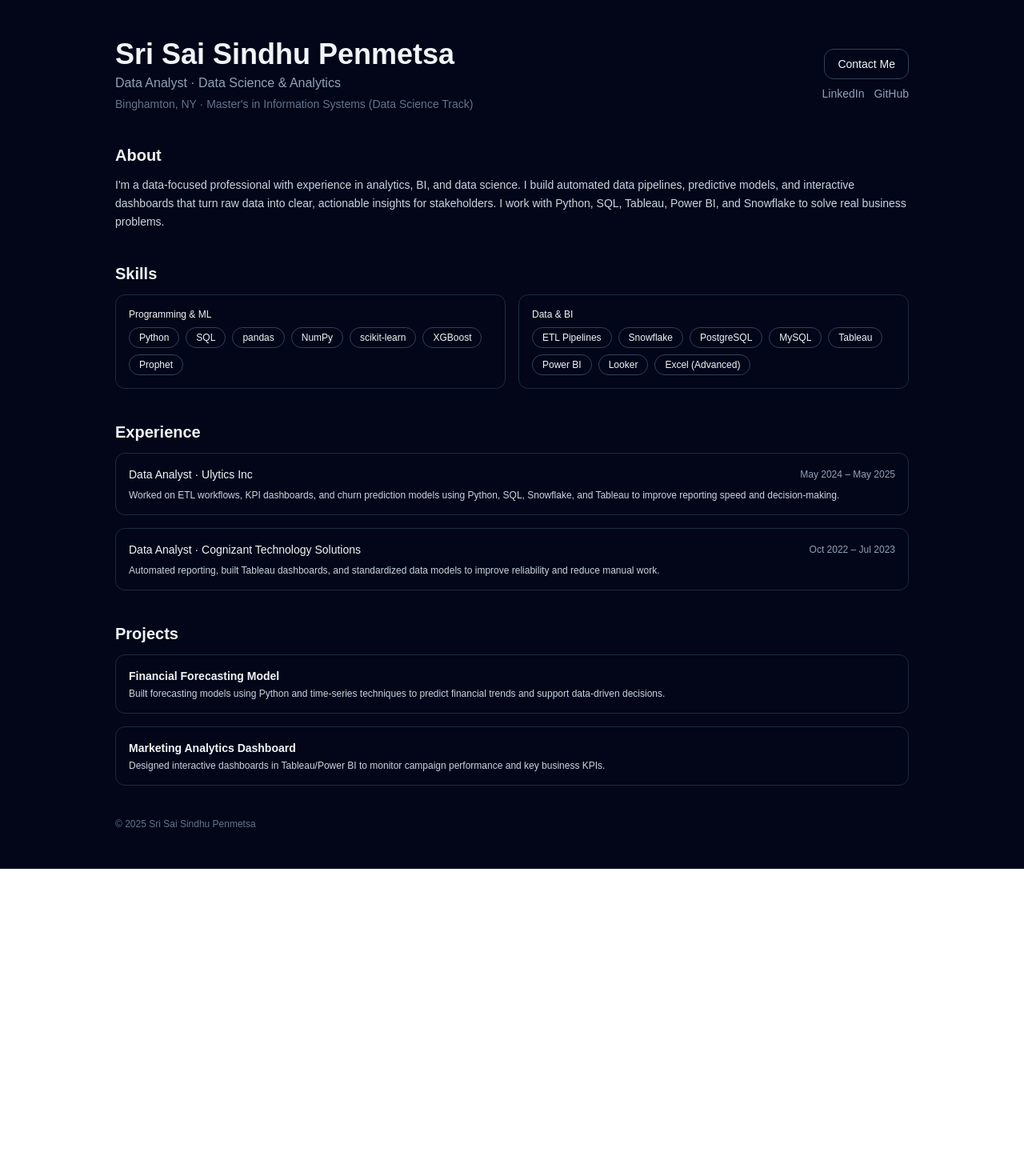
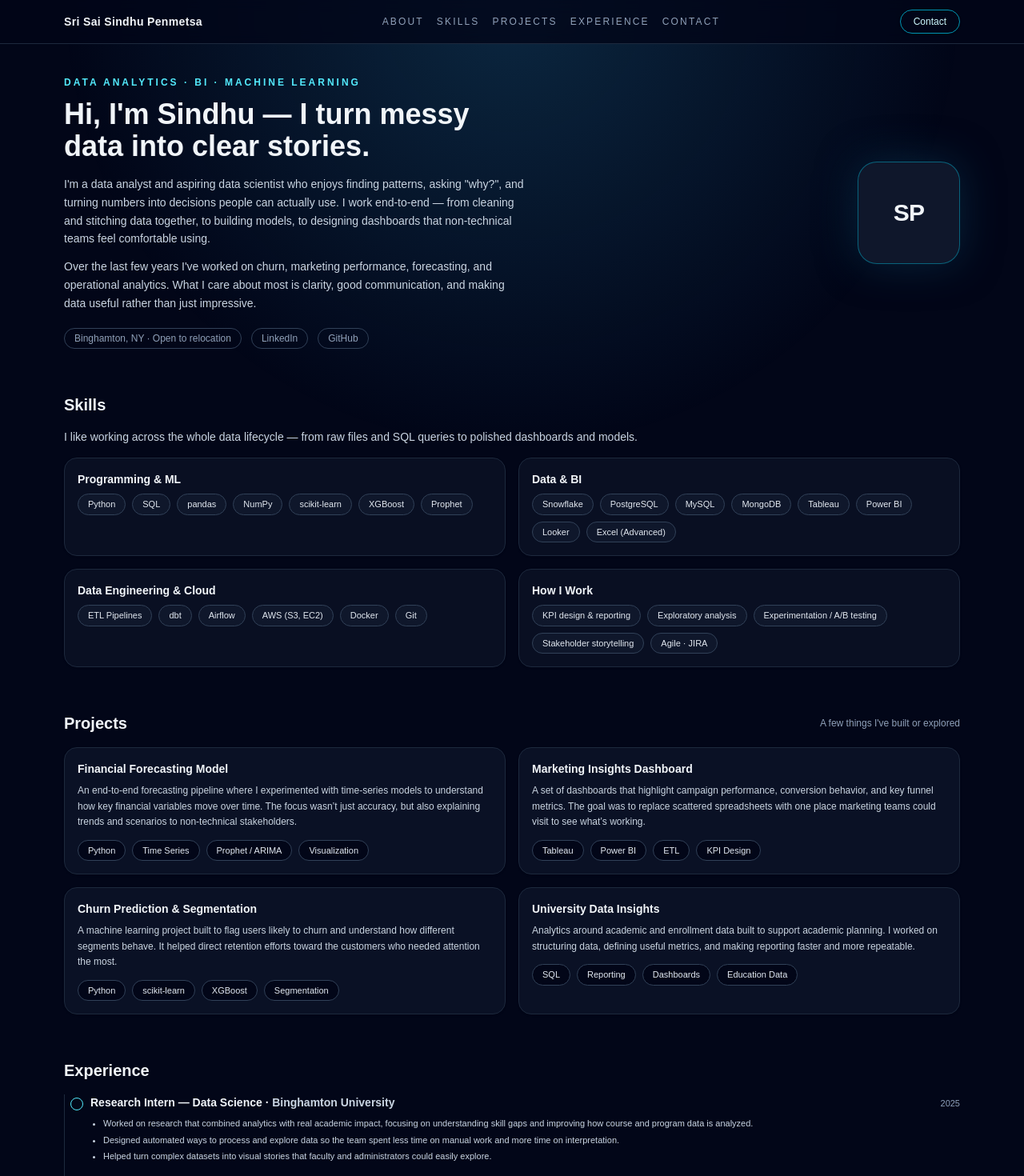
Before and after one commit to SindhuVarmaa/my-portfolio, a Next.js app: page / in a window 1280 px wide. Shown: the top 1470 px of the page at 80% size. Before the commit the page ends 1086 px from the top, so only its background shows below. Built offline with nearby package versions, Linux system fonts and the light colour scheme.

Commit message:
Improve portfolio layout and rewrite experience content

```diff
--- a/app/page.tsx
+++ b/app/page.tsx
@@ -1,170 +1,351 @@
+const SECTIONS = ["about", "skills", "projects", "experience", "contact"];
+
 export default function Home() {
   return (
     <main className="min-h-screen bg-slate-950 text-slate-100">
-      <div className="max-w-5xl mx-auto px-4 py-10 sm:py-12">
-        {/* Header */}
-        <header className="flex flex-col sm:flex-row sm:items-center sm:justify-between gap-4 mb-10">
-          <div>
-            <h1 className="text-3xl sm:text-4xl font-bold">
+      {/* soft gradient background */}
+      <div className="pointer-events-none fixed inset-0 bg-[radial-gradient(circle_at_top,_rgba(56,189,248,0.18),_transparent_55%)]" />
+
+      <div className="relative z-10">
+        {/* NAVBAR */}
+        <nav className="sticky top-0 z-20 border-b border-slate-800 bg-slate-950/80 backdrop-blur">
+          <div className="mx-auto flex max-w-6xl items-center justify-between px-4 py-3">
+            <span className="text-sm font-semibold tracking-wide">
               Sri Sai Sindhu Penmetsa
-            </h1>
-            <p className="text-slate-400 text-sm sm:text-base mt-1">
-              Data Analyst · Data Science & Analytics
-            </p>
-            <p className="text-slate-500 text-xs sm:text-sm mt-1">
-              Binghamton, NY · Master&apos;s in Information Systems (Data Science Track)
-            </p>
+            </span>
+            <div className="hidden gap-4 text-xs sm:flex">
+              {SECTIONS.map((id) => (
+                <a
+                  key={id}
+                  href={`#${id}`}
+                  className="uppercase tracking-[0.18em] text-slate-400 hover:text-cyan-300"
+                >
+                  {id}
+                </a>
+              ))}
             </div>
-
-          <div className="flex flex-col items-start sm:items-end gap-2 text-xs sm:text-sm">
             <a
               href="mailto:sindhuvarmaa2001@gmail.com"
-              className="inline-flex items-center justify-center rounded-xl px-4 py-2 border border-slate-700 hover:bg-slate-900 transition"
+              className="rounded-full border border-cyan-400/70 px-4 py-1.5 text-xs font-medium text-cyan-100 shadow-sm hover:bg-cyan-500/10"
             >
-              Contact Me
+              Contact
             </a>
-            <div className="flex gap-3 text-slate-400">
+          </div>
+        </nav>
+
+        {/* MAIN WRAPPER */}
+        <div className="mx-auto max-w-6xl px-4 pb-16 pt-8 sm:pt-10">
+          {/* HERO / ABOUT SHORT */}
+          <section
+            id="about"
+            className="mb-14 flex flex-col gap-8 sm:flex-row sm:items-center sm:justify-between"
+          >
+            <div className="max-w-xl">
+              <p className="text-xs font-semibold uppercase tracking-[0.25em] text-cyan-300">
+                Data Analytics · BI · Machine Learning
+              </p>
+              <h1 className="mt-3 text-3xl font-bold sm:text-4xl">
+                Hi, I&apos;m Sindhu — I turn messy data into clear stories.
+              </h1>
+              <p className="mt-4 text-sm leading-relaxed text-slate-300">
+                I&apos;m a data analyst and aspiring data scientist who enjoys
+                finding patterns, asking &quot;why?&quot;, and turning numbers
+                into decisions people can actually use. I work end-to-end — from
+                cleaning and stitching data together, to building models, to
+                designing dashboards that non-technical teams feel comfortable
+                using.
+              </p>
+              <p className="mt-3 text-sm leading-relaxed text-slate-300">
+                Over the last few years I&apos;ve worked on churn, marketing
+                performance, forecasting, and operational analytics. What I care
+                about most is clarity, good communication, and making data
+                useful rather than just impressive.
+              </p>
+              <div className="mt-5 flex flex-wrap items-center gap-3 text-xs text-slate-400">
+                <span className="rounded-full border border-slate-700 px-3 py-1">
+                  Binghamton, NY · Open to relocation
+                </span>
                 <a
-                href="https://www.linkedin.com/"
+                  href="www.linkedin.com/in/sri-sai-sindhu-penmetsa-03b1511ab"
                   target="_blank"
                   rel="noreferrer"
-                className="hover:text-slate-100"
+                  className="rounded-full border border-slate-700 px-3 py-1 hover:border-cyan-400 hover:text-cyan-300"
                 >
                   LinkedIn
                 </a>
                 <a
-                href="https://github.com/"
+                  href="https://github.com/SindhuVarmaa"
                   target="_blank"
                   rel="noreferrer"
-                className="hover:text-slate-100"
+                  className="rounded-full border border-slate-700 px-3 py-1 hover:border-cyan-400 hover:text-cyan-300"
                 >
                   GitHub
                 </a>
               </div>
             </div>
-        </header>
 
-        {/* About */}
-        <section className="mb-10">
-          <h2 className="text-xl font-semibold mb-3">About</h2>
-          <p className="text-slate-300 text-sm leading-relaxed">
-            I&apos;m a data-focused professional with experience in analytics, BI,
-            and data science. I build automated data pipelines, predictive models,
-            and interactive dashboards that turn raw data into clear, actionable
-            insights for stakeholders. I work with Python, SQL, Tableau, Power BI,
-            and Snowflake to solve real business problems.
-          </p>
+            {/* avatar style initials */}
+            <div className="flex justify-center sm:block">
+              <div className="relative h-32 w-32 rounded-3xl border border-cyan-400/40 bg-slate-900 shadow-[0_0_50px_rgba(8,47,73,0.7)]">
+                <div className="flex h-full w-full items-center justify-center text-3xl font-semibold tracking-tight">
+                  SP
+                </div>
+              </div>
+            </div>
           </section>
 
-        {/* Skills */}
-        <section className="mb-10">
-          <h2 className="text-xl font-semibold mb-3">Skills</h2>
-          <div className="grid grid-cols-1 sm:grid-cols-2 gap-4 text-xs">
-            <div className="border border-slate-800 rounded-xl p-4">
-              <p className="font-medium mb-2">Programming & ML</p>
-              <div className="flex flex-wrap gap-2">
-                {[
-                  'Python',
-                  'SQL',
-                  'pandas',
-                  'NumPy',
-                  'scikit-learn',
-                  'XGBoost',
-                  'Prophet',
-                ].map((item) => (
+          {/* SKILLS */}
+          <section id="skills" className="mb-14">
+            <h2 className="mb-4 text-xl font-semibold">Skills</h2>
+            <p className="mb-4 text-sm text-slate-300">
+              I like working across the whole data lifecycle — from raw files
+              and SQL queries to polished dashboards and models.
+            </p>
+            <div className="grid gap-4 md:grid-cols-2">
+              <SkillCard
+                title="Programming & ML"
+                items={[
+                  "Python",
+                  "SQL",
+                  "pandas",
+                  "NumPy",
+                  "scikit-learn",
+                  "XGBoost",
+                  "Prophet",
+                ]}
+              />
+              <SkillCard
+                title="Data & BI"
+                items={[
+                  "Snowflake",
+                  "PostgreSQL",
+                  "MySQL",
+                  "MongoDB",
+                  "Tableau",
+                  "Power BI",
+                  "Looker",
+                  "Excel (Advanced)",
+                ]}
+              />
+              <SkillCard
+                title="Data Engineering & Cloud"
+                items={[
+                  "ETL Pipelines",
+                  "dbt",
+                  "Airflow",
+                  "AWS (S3, EC2)",
+                  "Docker",
+                  "Git",
+                ]}
+              />
+              <SkillCard
+                title="How I Work"
+                items={[
+                  "KPI design & reporting",
+                  "Exploratory analysis",
+                  "Experimentation / A/B testing",
+                  "Stakeholder storytelling",
+                  "Agile · JIRA",
+                ]}
+              />
+            </div>
+          </section>
+
+          {/* PROJECTS */}
+          <section id="projects" className="mb-14">
+            <div className="mb-4 flex items-center justify-between gap-2">
+              <h2 className="text-xl font-semibold">Projects</h2>
+              <span className="text-xs text-slate-400">
+                A few things I&apos;ve built or explored
+              </span>
+            </div>
+            <div className="grid gap-4 md:grid-cols-2">
+              <ProjectCard
+                title="Financial Forecasting Model"
+                description="An end-to-end forecasting pipeline where I experimented with time-series models to understand how key financial variables move over time. The focus wasn’t just accuracy, but also explaining trends and scenarios to non-technical stakeholders."
+                tags={["Python", "Time Series", "Prophet / ARIMA", "Visualization"]}
+              />
+              <ProjectCard
+                title="Marketing Insights Dashboard"
+                description="A set of dashboards that highlight campaign performance, conversion behavior, and key funnel metrics. The goal was to replace scattered spreadsheets with one place marketing teams could visit to see what’s working."
+                tags={["Tableau", "Power BI", "ETL", "KPI Design"]}
+              />
+              <ProjectCard
+                title="Churn Prediction & Segmentation"
+                description="A machine learning project built to flag users likely to churn and understand how different segments behave. It helped direct retention efforts toward the customers who needed attention the most."
+                tags={["Python", "scikit-learn", "XGBoost", "Segmentation"]}
+              />
+              <ProjectCard
+                title="University Data Insights"
+                description="Analytics around academic and enrollment data built to support academic planning. I worked on structuring data, defining useful metrics, and making reporting faster and more repeatable."
+                tags={["SQL", "Reporting", "Dashboards", "Education Data"]}
+              />
+            </div>
+          </section>
+
+          {/* EXPERIENCE */}
+          <section id="experience" className="mb-14">
+            <h2 className="mb-4 text-xl font-semibold">Experience</h2>
+            <div className="space-y-4 border-l border-slate-800 pl-4">
+              <ExperienceItem
+                role="Research Intern — Data Science"
+                company="Binghamton University"
+                period="2025"
+                bullets={[
+                  "Worked on research that combined analytics with real academic impact, focusing on understanding skill gaps and improving how course and program data is analyzed.",
+                  "Designed automated ways to process and explore data so the team spent less time on manual work and more time on interpretation.",
+                  "Helped turn complex datasets into visual stories that faculty and administrators could easily explore.",
+                ]}
+              />
+              <ExperienceItem
+                role="Data Analyst"
+                company="Ulytics Inc"
+                period="2024 – 2025"
+                bullets={[
+                  "Helped teams understand their customers better by automating data workflows, building churn and performance analyses, and designing dashboards used in day-to-day decision making.",
+                  "Streamlined ETL processes so reporting went from slow and manual to fast and mostly automated, giving stakeholders quicker access to the metrics they cared about.",
+                  "Focused on turning loose business questions into clear, structured analytics that answered not just 'what happened' but also 'what should we do next?'.",
+                ]}
+              />
+              <ExperienceItem
+                role="Data Analyst"
+                company="Cognizant Technology Solutions"
+                period="2022 – 2023"
+                bullets={[
+                  "Supported enterprise clients by building reliable reporting layers and standardizing KPIs across teams so everyone was working from the same numbers.",
+                  "Optimized SQL and reporting logic to reduce confusion, duplicate work, and conflicting versions of the truth.",
+                  "Collaborated with non-technical stakeholders to make dashboards and reports feel approachable, not intimidating.",
+                ]}
+              />
+              <ExperienceItem
+                role="Early Analytics & Reporting Work"
+                company="Academic & Internship Projects"
+                period="Earlier Experience"
+                bullets={[
+                  "Got hands-on with the basics: cleaning noisy datasets, running exploratory analysis, and creating simple dashboards to answer concrete questions.",
+                  "Learned the importance of documentation, reproducibility, and communication, not just code or queries.",
+                  "Used this phase to build confidence with tools like Python, SQL, and BI platforms before taking on more complex projects.",
+                ]}
+              />
+            </div>
+          </section>
+
+          {/* CONTACT */}
+          <section id="contact" className="mb-4">
+            <h2 className="mb-3 text-xl font-semibold">Get in Touch</h2>
+            <p className="text-sm text-slate-300">
+              I&apos;m always happy to talk about data roles, analytics projects,
+              or collaborations. If you&apos;re looking for someone who enjoys
+              both the technical side and the storytelling side of data, feel
+              free to reach out.
+            </p>
+            <div className="mt-4 flex flex-wrap items-center gap-3 text-sm">
+              <a
+                href="mailto:sindhuvarmaa2001@gmail.com"
+                className="rounded-full bg-cyan-500 px-4 py-2 text-xs font-medium text-slate-950 shadow hover:bg-cyan-400"
+              >
+                Email me
+              </a>
+              <span className="text-xs text-slate-400">
+                Or connect with me on{" "}
+                <a
+                  href="https://www.linkedin.com/"
+                  target="_blank"
+                  rel="noreferrer"
+                  className="text-cyan-300 underline-offset-2 hover:underline"
+                >
+                  LinkedIn
+                </a>
+                .
+              </span>
+            </div>
+          </section>
+
+          {/* FOOTER */}
+          <footer className="mt-8 border-t border-slate-800 pt-4 text-xs text-slate-500">
+            © {new Date().getFullYear()} Sri Sai Sindhu Penmetsa · Built with
+            Next.js &amp; Tailwind CSS.
+          </footer>
+        </div>
+      </div>
+    </main>
+  );
+}
+
+/* Reusable components */
+
+function SkillCard({ title, items }: { title: string; items: string[] }) {
+  return (
+    <div className="rounded-2xl border border-slate-800 bg-slate-900/60 p-4 shadow-sm">
+      <p className="mb-2 text-sm font-semibold text-slate-100">{title}</p>
+      <div className="flex flex-wrap gap-2 text-[11px] text-slate-200">
+        {items.map((item) => (
           <span
             key={item}
-                    className="rounded-full border border-slate-700 px-3 py-1"
+            className="rounded-full border border-slate-700 bg-slate-900 px-3 py-1"
           >
             {item}
           </span>
         ))}
       </div>
     </div>
-            <div className="border border-slate-800 rounded-xl p-4">
-              <p className="font-medium mb-2">Data & BI</p>
-              <div className="flex flex-wrap gap-2">
-                {[
-                  'ETL Pipelines',
-                  'Snowflake',
-                  'PostgreSQL',
-                  'MySQL',
-                  'Tableau',
-                  'Power BI',
-                  'Looker',
-                  'Excel (Advanced)',
-                ].map((item) => (
+  );
+}
+
+function ProjectCard({
+  title,
+  description,
+  tags,
+}: {
+  title: string;
+  description: string;
+  tags: string[];
+}) {
+  return (
+    <div className="flex flex-col rounded-2xl border border-slate-800 bg-slate-900/70 p-4 shadow-sm hover:border-cyan-400/60 hover:shadow-cyan-500/10">
+      <h3 className="text-sm font-semibold text-slate-100">{title}</h3>
+      <p className="mt-2 text-xs leading-relaxed text-slate-300">
+        {description}
+      </p>
+      <div className="mt-3 flex flex-wrap gap-2 text-[11px] text-slate-200">
+        {tags.map((tag) => (
           <span
-                    key={item}
-                    className="rounded-full border border-slate-700 px-3 py-1"
+            key={tag}
+            className="rounded-full border border-slate-700 bg-slate-950 px-3 py-1"
           >
-                    {item}
+            {tag}
           </span>
         ))}
       </div>
     </div>
-          </div>
-        </section>
-
-        {/* Experience */}
-        <section className="mb-10">
-          <h2 className="text-xl font-semibold mb-3">Experience</h2>
-          <div className="space-y-4 text-sm">
-            <div className="border border-slate-800 rounded-xl p-4">
-              <div className="flex flex-col sm:flex-row sm:justify-between sm:items-center gap-1">
-                <p className="font-medium">
-                  Data Analyst · Ulytics Inc
-                </p>
-                <p className="text-xs text-slate-400">May 2024 – May 2025</p>
-              </div>
-              <p className="text-slate-300 text-xs mt-2">
-                Worked on ETL workflows, KPI dashboards, and churn prediction models
-                using Python, SQL, Snowflake, and Tableau to improve reporting speed
-                and decision-making.
-              </p>
-            </div>
-
-            <div className="border border-slate-800 rounded-xl p-4">
-              <div className="flex flex-col sm:flex-row sm:justify-between sm:items-center gap-1">
-                <p className="font-medium">
-                  Data Analyst · Cognizant Technology Solutions
-                </p>
-                <p className="text-xs text-slate-400">Oct 2022 – Jul 2023</p>
-              </div>
-              <p className="text-slate-300 text-xs mt-2">
-                Automated reporting, built Tableau dashboards, and standardized data
-                models to improve reliability and reduce manual work.
-              </p>
-            </div>
-          </div>
-        </section>
-
-        {/* Projects */}
-        <section className="mb-10">
-          <h2 className="text-xl font-semibold mb-3">Projects</h2>
-          <div className="space-y-4 text-sm">
-            <div className="border border-slate-800 rounded-xl p-4">
-              <h3 className="font-semibold">Financial Forecasting Model</h3>
-              <p className="text-slate-300 text-xs mt-1">
-                Built forecasting models using Python and time-series techniques
-                to predict financial trends and support data-driven decisions.
-              </p>
-            </div>
-            <div className="border border-slate-800 rounded-xl p-4">
-              <h3 className="font-semibold">Marketing Analytics Dashboard</h3>
-              <p className="text-slate-300 text-xs mt-1">
-                Designed interactive dashboards in Tableau/Power BI to monitor
-                campaign performance and key business KPIs.
-              </p>
-            </div>
-          </div>
-        </section>
-
-        {/* Footer */}
-        <footer className="mt-8 text-xs text-slate-500">
-          © {new Date().getFullYear()} Sri Sai Sindhu Penmetsa
-        </footer>
-      </div>
-    </main>
   );
 }
+
+function ExperienceItem({
+  role,
+  company,
+  period,
+  bullets,
+}: {
+  role: string;
+  company: string;
+  period: string;
+  bullets: string[];
+}) {
+  return (
+    <div className="relative pl-4">
+      <span className="absolute -left-[9px] top-1 h-4 w-4 rounded-full border border-cyan-300 bg-slate-950" />
+      <div className="flex flex-wrap items-baseline justify-between gap-2">
+        <p className="text-sm font-semibold text-slate-100">
+          {role} · <span className="text-slate-300">{company}</span>
+        </p>
+        <p className="text-[11px] text-slate-400">{period}</p>
+      </div>
+      <ul className="mt-2 list-disc space-y-1 pl-4 text-[11px] text-slate-300">
+        {bullets.map((b) => (
+          <li key={b}>{b}</li>
+        ))}
+      </ul>
+    </div>
+  );
+}
```
Lines whose indentation alone changed are shown as unchanged.
